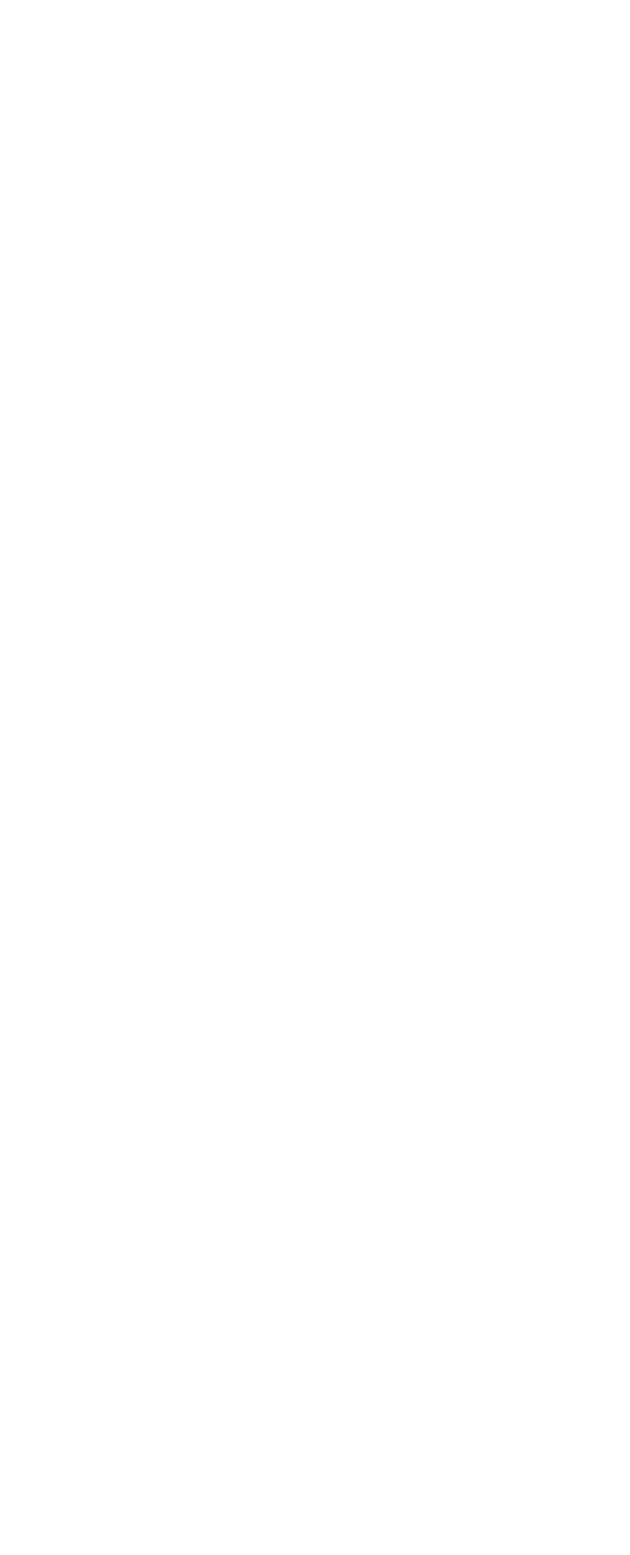
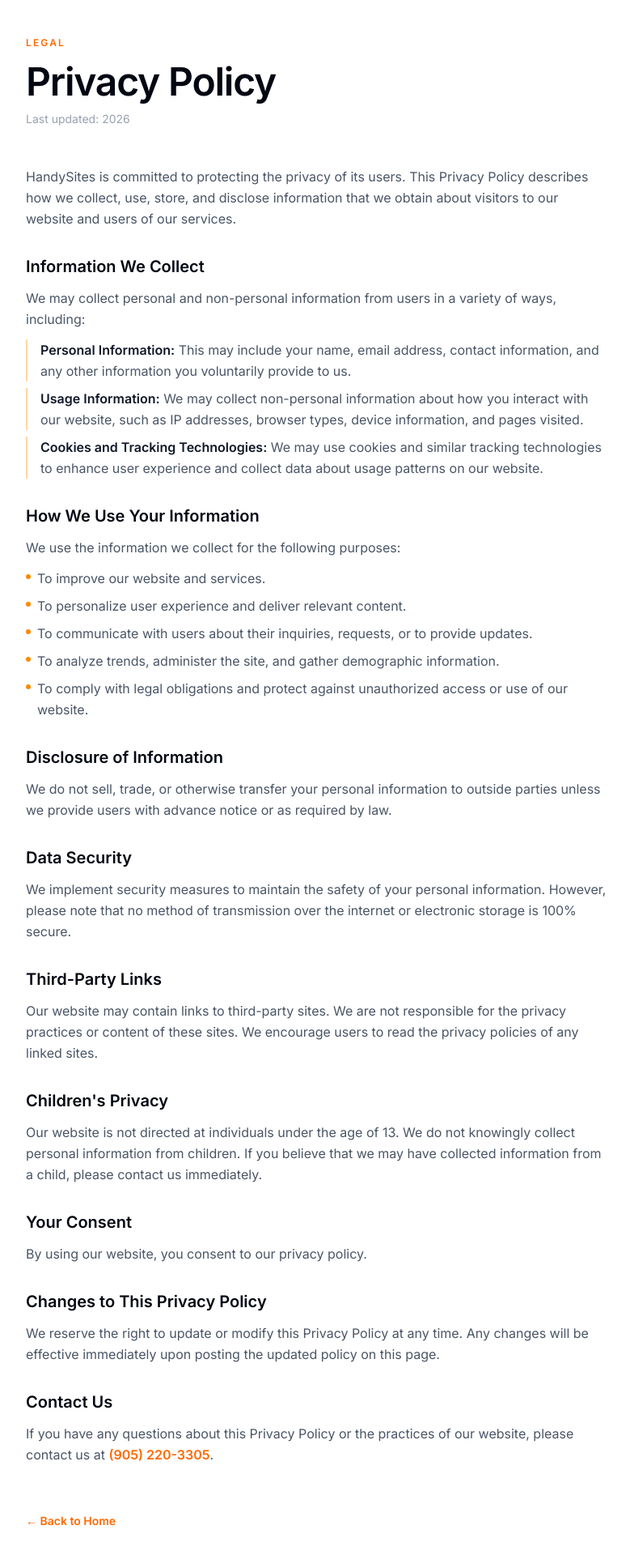
Before and after one commit to anthonymes93/HandySites-ca, a React (Vite) app: page /privacy-policy in a window 1280 px wide. Before the commit this address had no page. Shown: the part 100-2020 px from the top of the page at 81% size, without its empty margins (248-1027 px from the left). Before the commit the page ends 800 px from the top, so only its background shows below. Built offline with nearby package versions, Linux system fonts and the light colour scheme.

Commit message:
works 100

```diff
--- a/src/components/Footer.tsx
+++ b/src/components/Footer.tsx
@@ -1,3 +1,5 @@
+import { Link } from 'react-router-dom'
+
 const links = ['Home', 'Pricing', 'FAQ', 'Contact']
 
 export default function Footer() {
@@ -41,7 +43,12 @@
         {/* Bottom row */}
         <div className="border-t border-gray-800 pt-8 flex flex-col sm:flex-row items-center justify-between gap-4">
           <p className="text-xs text-gray-600">© {new Date().getFullYear()} HandySites.ca — All rights reserved.</p>
-          <p className="text-xs text-gray-700">Made with care in Canada 🍁</p>
+          <div className="flex items-center gap-6">
+            <Link to="/privacy-policy" className="text-xs text-gray-700 hover:text-orange-400 transition-colors duration-150">
+              Privacy Policy
+            </Link>
+            <p className="text-xs text-gray-700">Made with care in Canada 🍁</p>
+          </div>
         </div>
       </div>
     </footer>
--- a/src/main.tsx
+++ b/src/main.tsx
@@ -4,6 +4,7 @@
 import './index.css'
 import App from './App.tsx'
 import ThankYou from './pages/ThankYou.tsx'
+import PrivacyPolicy from './pages/PrivacyPolicy.tsx'
 
 createRoot(document.getElementById('root')!).render(
   <StrictMode>
@@ -11,6 +12,7 @@
       <Routes>
         <Route path="/" element={<App />} />
         <Route path="/thank-you" element={<ThankYou />} />
+        <Route path="/privacy-policy" element={<PrivacyPolicy />} />
       </Routes>
     </BrowserRouter>
   </StrictMode>,
--- /dev/null
+++ b/src/pages/PrivacyPolicy.tsx
@@ -0,0 +1,166 @@
+import { useEffect } from 'react'
+import { Link } from 'react-router-dom'
+
+export default function PrivacyPolicy() {
+  useEffect(() => {
+    document.title = 'Privacy Policy | HandySites'
+  }, [])
+
+  return (
+    <div className="min-h-screen bg-white flex flex-col">
+      <meta name="description" content="HandySites privacy policy — how we collect, use, and protect your information." />
+
+      {/* Minimal nav */}
+      <header className="border-b border-gray-100 px-6 py-4">
+        <Link to="/">
+          <img src="/logo.png" alt="HandySites" style={{ height: '48px', width: 'auto' }} />
+        </Link>
+      </header>
+
+      <main className="flex-1 max-w-3xl mx-auto w-full px-6 py-16">
+        <p className="text-orange-500 font-bold text-xs tracking-[0.18em] uppercase mb-4">Legal</p>
+        <h1
+          className="text-4xl lg:text-5xl font-black text-gray-950 tracking-tight mb-3"
+          style={{ fontFamily: 'var(--font-display)' }}
+        >
+          Privacy Policy
+        </h1>
+        <p className="text-sm text-gray-400 mb-12">Last updated: {new Date().getFullYear()}</p>
+
+        <div className="prose prose-gray max-w-none space-y-8 text-gray-600 text-[1rem] leading-relaxed">
+
+          <p>
+            HandySites is committed to protecting the privacy of its users. This Privacy Policy describes how we
+            collect, use, store, and disclose information that we obtain about visitors to our website and users
+            of our services.
+          </p>
+
+          <section>
+            <h2 className="text-xl font-black text-gray-950 mb-3" style={{ fontFamily: 'var(--font-display)' }}>
+              Information We Collect
+            </h2>
+            <p className="mb-3">We may collect personal and non-personal information from users in a variety of ways, including:</p>
+            <ul className="space-y-2 list-none pl-0">
+              {[
+                ['Personal Information', 'This may include your name, email address, contact information, and any other information you voluntarily provide to us.'],
+                ['Usage Information', 'We may collect non-personal information about how you interact with our website, such as IP addresses, browser types, device information, and pages visited.'],
+                ['Cookies and Tracking Technologies', 'We may use cookies and similar tracking technologies to enhance user experience and collect data about usage patterns on our website.'],
+              ].map(([term, def]) => (
+                <li key={term} className="pl-4 border-l-2 border-orange-200">
+                  <span className="font-bold text-gray-900">{term}:</span> {def}
+                </li>
+              ))}
+            </ul>
+          </section>
+
+          <section>
+            <h2 className="text-xl font-black text-gray-950 mb-3" style={{ fontFamily: 'var(--font-display)' }}>
+              How We Use Your Information
+            </h2>
+            <p className="mb-3">We use the information we collect for the following purposes:</p>
+            <ul className="space-y-2">
+              {[
+                'To improve our website and services.',
+                'To personalize user experience and deliver relevant content.',
+                'To communicate with users about their inquiries, requests, or to provide updates.',
+                'To analyze trends, administer the site, and gather demographic information.',
+                'To comply with legal obligations and protect against unauthorized access or use of our website.',
+              ].map(item => (
+                <li key={item} className="flex items-start gap-2">
+                  <span className="mt-2 w-1.5 h-1.5 rounded-full bg-orange-400 shrink-0" />
+                  {item}
+                </li>
+              ))}
+            </ul>
+          </section>
+
+          <section>
+            <h2 className="text-xl font-black text-gray-950 mb-3" style={{ fontFamily: 'var(--font-display)' }}>
+              Disclosure of Information
+            </h2>
+            <p>
+              We do not sell, trade, or otherwise transfer your personal information to outside parties unless
+              we provide users with advance notice or as required by law.
+            </p>
+          </section>
+
+          <section>
+            <h2 className="text-xl font-black text-gray-950 mb-3" style={{ fontFamily: 'var(--font-display)' }}>
+              Data Security
+            </h2>
+            <p>
+              We implement security measures to maintain the safety of your personal information. However,
+              please note that no method of transmission over the internet or electronic storage is 100% secure.
+            </p>
+          </section>
+
+          <section>
+            <h2 className="text-xl font-black text-gray-950 mb-3" style={{ fontFamily: 'var(--font-display)' }}>
+              Third-Party Links
+            </h2>
+            <p>
+              Our website may contain links to third-party sites. We are not responsible for the privacy
+              practices or content of these sites. We encourage users to read the privacy policies of any
+              linked sites.
+            </p>
+          </section>
+
+          <section>
+            <h2 className="text-xl font-black text-gray-950 mb-3" style={{ fontFamily: 'var(--font-display)' }}>
+              Children's Privacy
+            </h2>
+            <p>
+              Our website is not directed at individuals under the age of 13. We do not knowingly collect
+              personal information from children. If you believe that we may have collected information from
+              a child, please contact us immediately.
+            </p>
+          </section>
+
+          <section>
+            <h2 className="text-xl font-black text-gray-950 mb-3" style={{ fontFamily: 'var(--font-display)' }}>
+              Your Consent
+            </h2>
+            <p>By using our website, you consent to our privacy policy.</p>
+          </section>
+
+          <section>
+            <h2 className="text-xl font-black text-gray-950 mb-3" style={{ fontFamily: 'var(--font-display)' }}>
+              Changes to This Privacy Policy
+            </h2>
+            <p>
+              We reserve the right to update or modify this Privacy Policy at any time. Any changes will be
+              effective immediately upon posting the updated policy on this page.
+            </p>
+          </section>
+
+          <section>
+            <h2 className="text-xl font-black text-gray-950 mb-3" style={{ fontFamily: 'var(--font-display)' }}>
+              Contact Us
+            </h2>
+            <p>
+              If you have any questions about this Privacy Policy or the practices of our website, please
+              contact us at{' '}
+              <a href="tel:+19052203305" className="text-orange-500 font-semibold hover:text-orange-600 transition-colors">
+                (905) 220-3305
+              </a>.
+            </p>
+          </section>
+
+        </div>
+
+        <div className="mt-14">
+          <Link
+            to="/"
+            className="inline-flex items-center gap-2 text-orange-500 font-bold text-sm hover:text-orange-600 transition-colors"
+          >
+            ← Back to Home
+          </Link>
+        </div>
+      </main>
+
+      <footer className="border-t border-gray-100 px-6 py-5 text-center">
+        <p className="text-xs text-gray-400">© {new Date().getFullYear()} HandySites.ca — All rights reserved.</p>
+      </footer>
+    </div>
+  )
+}
```
